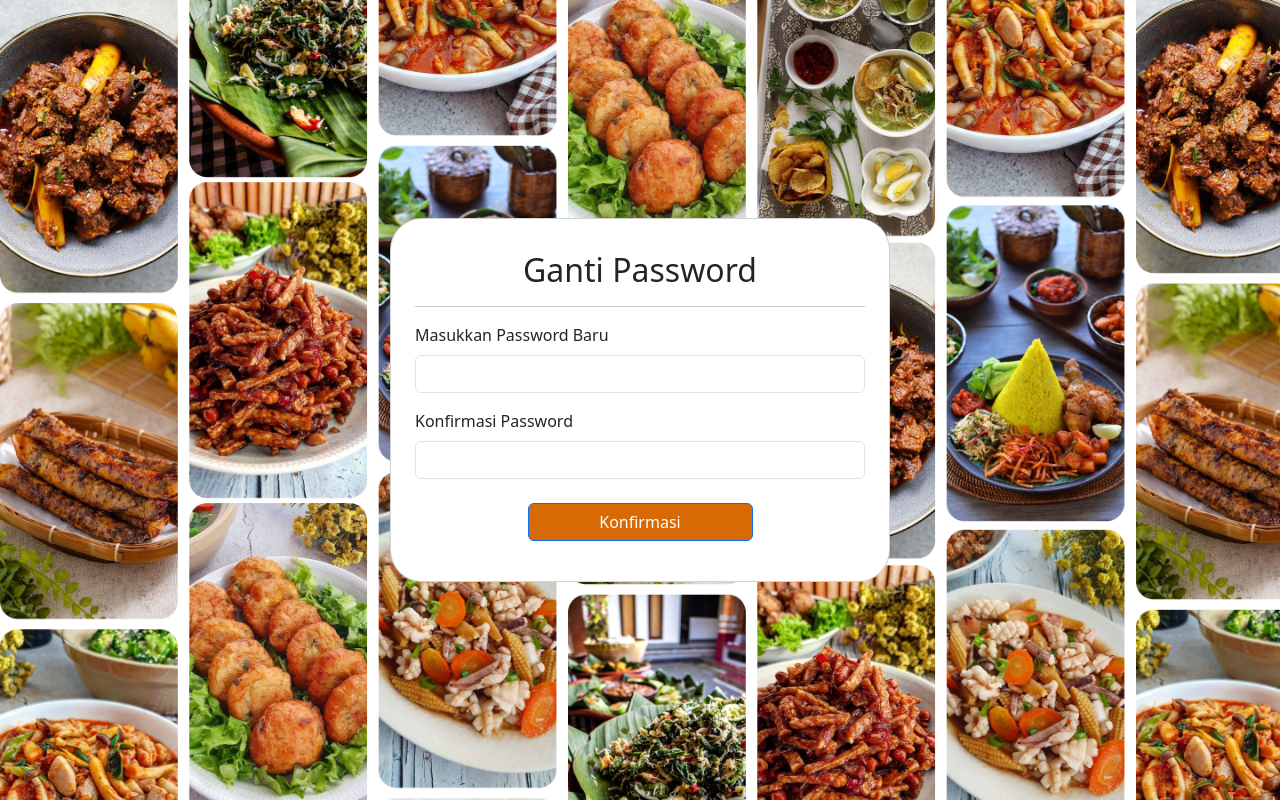
After one commit to Project-Semester-3-Kelompok-6/web-hanaasri, a PHP site: page /gantipassword.php in a window 1280 px wide. The commit adds this page. Run offline with PHP 8.4, Linux system fonts and the light colour scheme.

Commit message:
fix lupapassword, verifikasi, gantipassword layout

```diff
--- a/resources/views/auth/css/login.css
+++ b/resources/views/auth/css/login.css
@@ -84,5 +84,7 @@ body::-webkit-scrollbar {
 
 .btn {
     background-color: #D76A05;
-
 }
+.btn:hover{
+    background-color: #C35B0F;
+}
--- a/resources/views/auth/css/verification.css
+++ b/resources/views/auth/css/lupapassword.css
@@ -1,14 +1,23 @@
+@import url('https://fonts.googleapis.com/css2?family=Poppins&display=swap');
+
 body {
     display: flex;
     justify-content: center;
     align-items: center;
     height: 100vh;
-    background-image: url('/resources/views/auth/img/Background.png');
+    background-image: url('img/Background.png');
     background-size: cover;
     object-fit: cover;
 }
 
+.container-fluid {
+    display: block;
+    align-items: center;
+    justify-self: center;
+}
+
 .card {
+    min-width: 300px;
     width: 500px
 }
 
@@ -59,9 +68,9 @@ body {
     font-size: 15px
 }
 
-.btn-primary:focus {
-    color: #fff;
-    background-color: #025ce2;
-    border-color: #0257d5;
-    box-shadow: none
+.btn {
+    background-color: #D76A05;
 }
+.btn:hover{
+    background-color: #C35B0F;
+}
--- /dev/null
+++ b/resources/views/auth/gantipassword.php
@@ -0,0 +1,41 @@
+<!DOCTYPE html>
+<html lang="en">
+<head>
+    <meta charset="UTF-8">
+    <meta name="viewport" content="width=device-width, initial-scale=1.0">
+    <title>Verification</title>
+    <!-- Tambahkan link ke file CSS Bootstrap -->
+    <link href="https://cdn.jsdelivr.net/npm/bootstrap@5.3.0/dist/css/bootstrap.min.css" rel="stylesheet">
+    <!-- Font -->
+    <link rel="preconnect" href="https://fonts.googleapis.com">
+    <link rel="preconnect" href="https://fonts.gstatic.com" crossorigin>
+    <link href="https://fonts.googleapis.com/css2?family=Poppins&display=swap" rel="stylesheet">
+    <!-- CSS -->
+    <link rel="stylesheet" href="css/lupapassword.css">
+</head>
+<body>
+    <div class="container-fluid vh-100 p-0 m-0">
+        <div class="d-flex align-items-center justify-content-center vh-100">
+            <div class="card rounded-5 p-4">
+                <div class="text-center mt-2">
+                    <h2>Ganti Password</h2>
+                    <hr>
+                </div>
+                <form>
+                    <div class="mb-3">
+                        <label for="kodeVerifikasi" class="form-label">Masukkan Password Baru</label>
+                        <input type="email" class="form-control" id="kodeVerifikasi">
+                    </div>
+                    <div class="mb-3">
+                        <label for="kodeVerifikasi" class="form-label">Konfirmasi Password</label>
+                        <input type="email" class="form-control" id="kodeVerifikasi">
+                    </div>
+                    <div class="mb-3 text-center p-0">
+                        <button type="submit" class="btn btn-primary w-50 mt-2 text-center">Konfirmasi</button>
+                    </div>
+                </form>
+            </div>
+        </div>
+    </div>
+</body>
+</html>
--- a/resources/views/auth/login.php
+++ b/resources/views/auth/login.php
@@ -5,7 +5,6 @@
     <meta name="viewport" content="width=device-width, initial-scale=1.0">
     <!-- Bootstrap -->
     <link href="https://cdn.jsdelivr.net/npm/bootstrap@5.3.2/dist/css/bootstrap.min.css" rel="stylesheet" integrity="sha384-T3c6CoIi6uLrA9TneNEoa7RxnatzjcDSCmG1MXxSR1GAsXEV/Dwwykc2MPK8M2HN" crossorigin="anonymous">
-    <!-- Fonts -->
     <!-- Font -->
     <link rel="preconnect" href="https://fonts.googleapis.com">
     <link rel="preconnect" href="https://fonts.gstatic.com" crossorigin>
```
Also changed, not shown: resources/views/auth/changePassword.html (deleted, +0 -37 lines), resources/views/auth/forgotPassword.php (deleted, +0 -33 lines), resources/views/auth/lupapassword.php (added, +37 -0 lines), resources/views/auth/verification.php (deleted, +0 -33 lines), resources/views/auth/verifikasi.php (added, +37 -0 lines).
